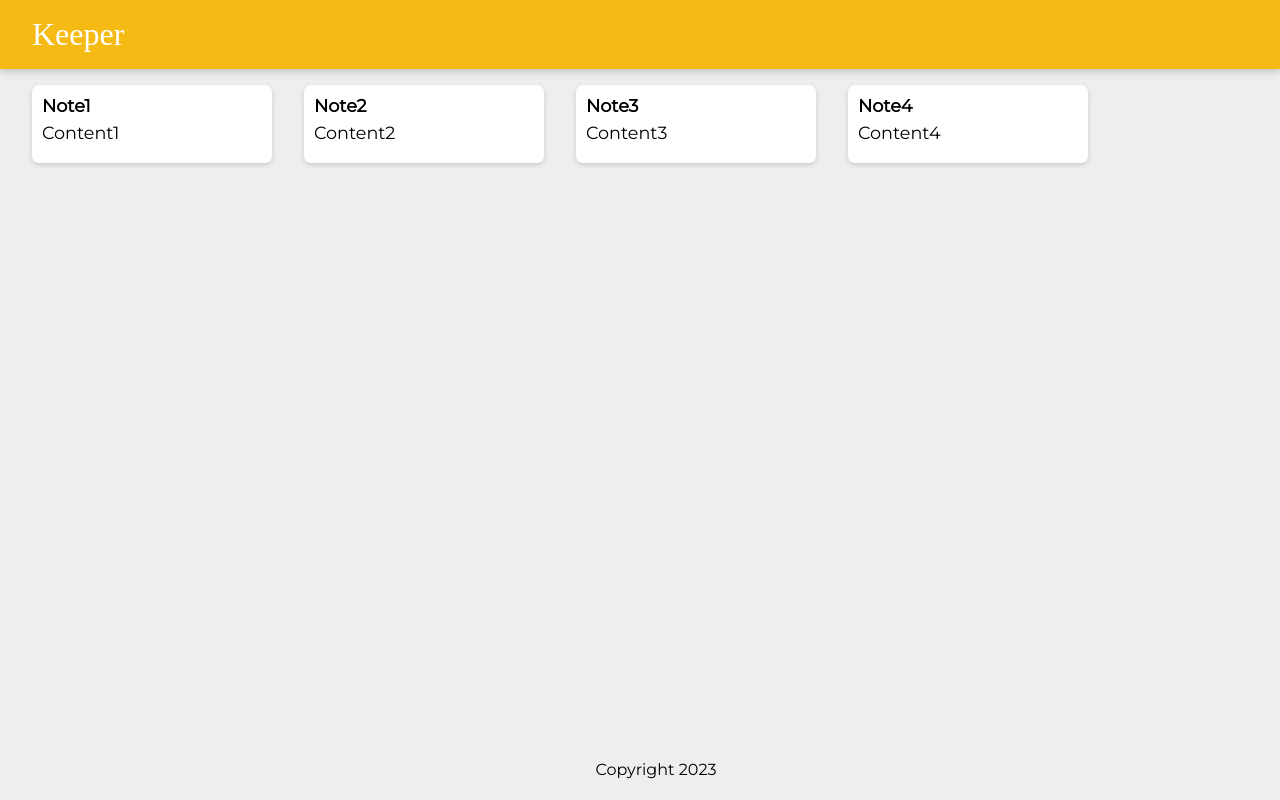
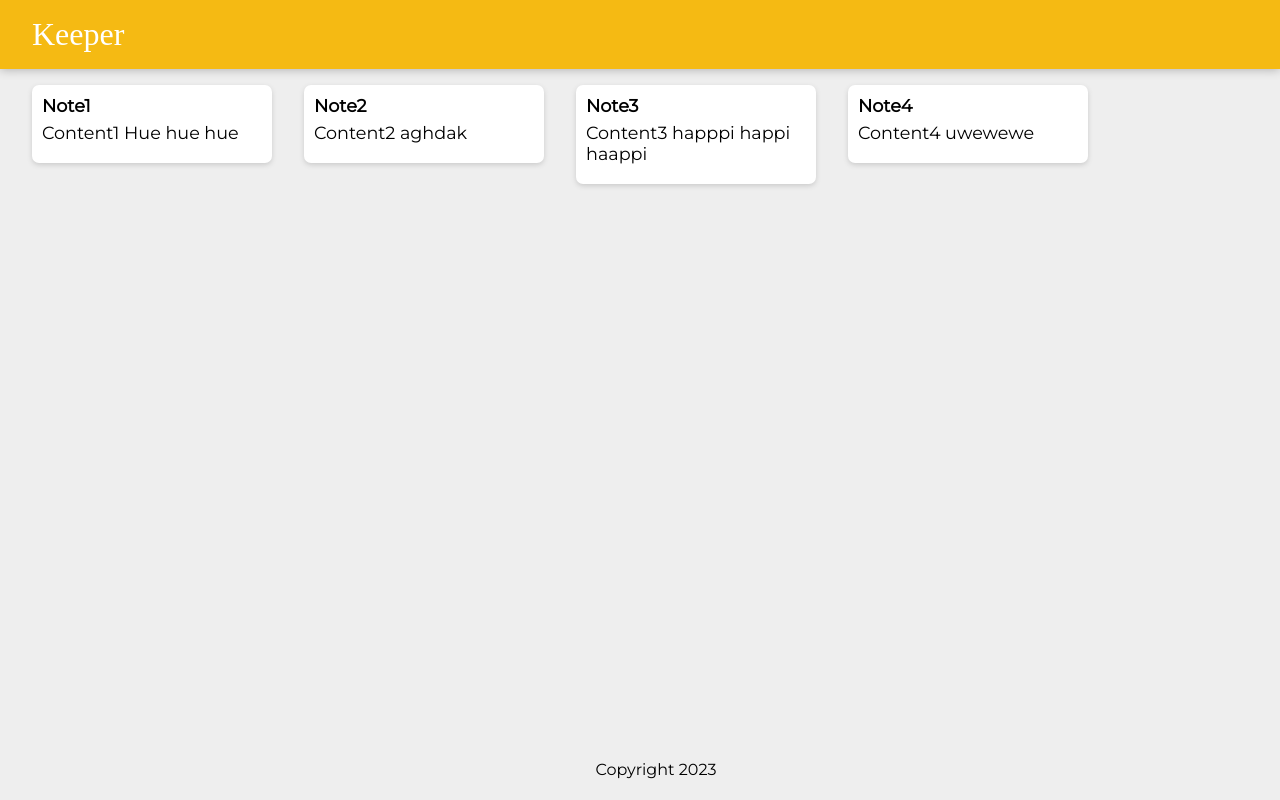
Before and after one commit to alimoid14/keeper-react, a React (Create React App) app: page / in a window 1280 px wide. Built offline with nearby package versions, Linux system fonts and the light colour scheme; a web font is replaced by a local one.

Commit message:
Change notes

```diff
--- a/src/Notes.js
+++ b/src/Notes.js
@@ -1,16 +1,16 @@
 const Notes = [
     {id:1,
     heading: "Note1",
-    content: "Content1"},
+    content: "Content1 Hue hue hue "},
     {id:2,
         heading: "Note2",
-        content: "Content2"},
+        content: "Content2 aghdak"},
         {id:3,
             heading: "Note3",
-            content: "Content3"},
+            content: "Content3 happpi happi haappi"},
             {id:4,
                 heading: "Note4",
-                content: "Content4"}
+                content: "Content4 uwewewe"}
 ];
 
 export default Notes;
```
